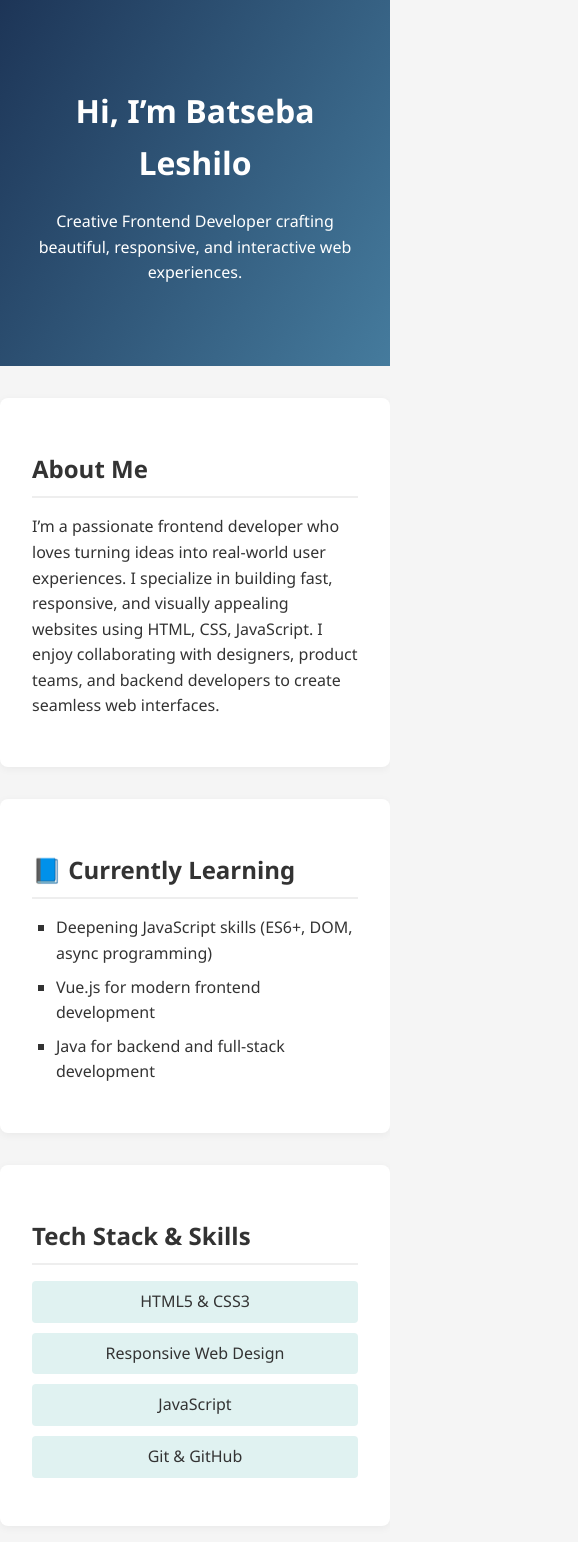
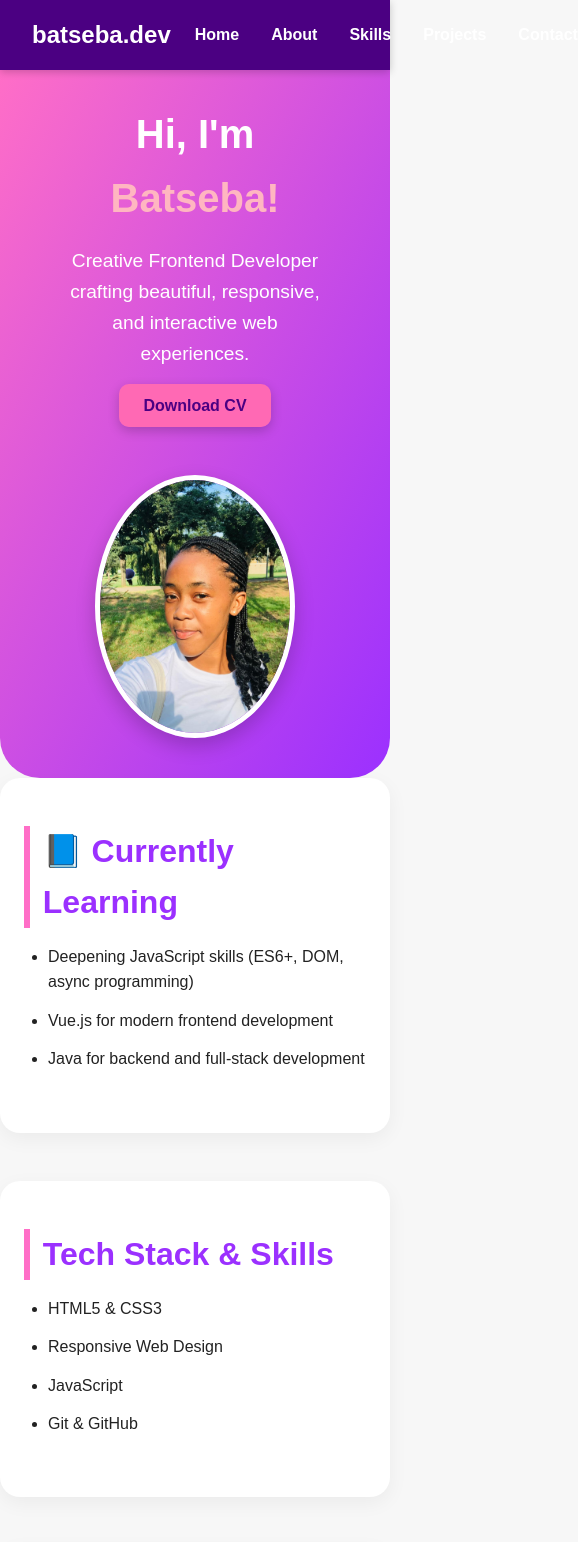
Before and after one commit to Batseba06/frontend-portfolio, a plain HTML site: page index.html in a window 390 px wide. Shown: the top 1542 px of the page, 578 px wide, since content can reach past the window. Drawn offline with Linux system fonts and the light colour scheme.

Commit message:
Made changes

```diff
--- a/index.html
+++ b/index.html
@@ -7,15 +7,31 @@
     <link rel="stylesheet" href="style.css">
 </head>
 <body>
-    <header class="hero">
-    <h1> Hi, I’m Batseba Leshilo</h1>
-    <p>Creative Frontend Developer crafting beautiful, responsive, and interactive web experiences.</p>
-  </header>
+<!-- Navigation -->
+<nav class="navbar">
+    <div class="logo">batseba.dev</div>
+    <ul class="nav-links">
+        <li><a href="index.html">Home</a></li>
+         <li><a href="about.html" >About</a></li>
+        <li><a href="skills.html">Skills</a></li>
+        <li><a href="projects.html">Projects</a></li>
+        <li><a href="contact.html">Contact</a></li>
+    </ul>
+</nav>
 
-  <section class="about">
-    <h2>About Me</h2>
-    <p>I’m a passionate frontend developer who loves turning ideas into real-world user experiences. I specialize in building fast, responsive, and visually appealing websites using HTML, CSS, JavaScript. I enjoy collaborating with designers, product teams, and backend developers to create seamless web interfaces.</p>
-  </section>
+
+<!-- Hero Section -->
+<header class="hero">
+    <div class="hero-content">
+        <h1>Hi, I'm <span>Batseba!</span></h1>
+        <p>Creative Frontend Developer crafting beautiful, responsive, and interactive web experiences.</p>
+        <a href="Batseba_CV.pdf" class="btn" download>Download CV</a>
+    </div>
+    <div class="hero-image">
+        <img src="WhatsApp Image 2025-03-08 at 15.50.47_505fdaff.jpg" alt="Batseba Leshilo">
+    </div>
+</header>
+
 
   <section class="learning">
   <h2>📘 Currently Learning</h2>
--- a/style.css
+++ b/style.css
@@ -1,78 +1,243 @@
-body {
-  margin: 0;
-  font-family: 'Segoe UI', Tahoma, Geneva, Verdana, sans-serif;
-  background-color: #f5f5f5;
-  color: #333;
-  line-height: 1.6;
+/* Reset */
+* {
+    margin: 0;
+    padding: 0;
+    box-sizing: border-box;
+    font-family: 'Arial', sans-serif;
 }
 
-a {
-  color: #0077cc;
-  text-decoration: none;
-}
-a:hover {
-  text-decoration: underline;
+/* Body */
+body {
+    background-color: #f7f7f7;
+    color: #222;
+    line-height: 1.6;
 }
 
-.hero {
-  background: linear-gradient(120deg, #1d3557, #457b9d);
-  color: white;
-  padding: 4rem 2rem;
-  text-align: center;
+/* Navbar */
+.navbar {
+    display: flex;
+    align-items: center;
+    padding: 1rem 2rem;
+    background-color: #4B0082;
+    color: #fff;
+    position: sticky;
+    top: 0;
+    z-index: 100;
+    box-shadow: 0 2px 8px rgba(0,0,0,0.2);
 }
 
-section {
-  padding: 2rem;
-  max-width: 1000px;
-  margin: auto;
-  background-color: #fff;
-  border-radius: 8px;
-  margin-top: 2rem;
-  box-shadow: 0 2px 8px rgba(0,0,0,0.05);
+.navbar .logo {
+    font-size: 1.5rem;
+    font-weight: bold;
+}
+.nav-links {
+    list-style: none;
+    display: flex;
+    gap: 2rem;
+    margin-left: auto;
 }
 
-h2 {
-  border-bottom: 2px solid #eee;
-  padding-bottom: 0.5rem;
-  margin-bottom: 1rem;
+.nav-links li a {
+    color: #fff;
+    text-decoration: none;
+    font-weight: bold;
+    transition: color 0.3s;
 }
 
-.skills ul {
-  list-style: none;
-  padding-left: 0;
-  display: grid;
-  grid-template-columns: repeat(auto-fit, minmax(180px, 1fr));
-  gap: 10px;
+.nav-links li a:hover {
+    color: #FFB6C1;
 }
 
-.skills li {
-  background-color: #e0f2f1;
-  padding: 0.5rem;
-  border-radius: 4px;
-  text-align: center;
+/* Hero */
+.hero {
+    display: flex;
+    justify-content: space-between;
+    align-items: center;
+    padding: 2rem 4rem;
+    gap: 2rem;
+    background: linear-gradient(120deg, #FF6EC7, #9B30FF);
+    color: #fff;
+    border-bottom-left-radius: 40px;
+    border-bottom-right-radius: 40px;
 }
 
-.project {
-  background-color: #f1f1f1;
-  padding: 1rem;
-  margin-bottom: 1rem;
-  border-left: 5px solid #457b9d;
-  border-radius: 5px;
+.hero h1 {
+    font-size: 2.5rem;
+    margin-bottom: 1rem;
 }
 
-footer {
-  text-align: center;
-  padding: 1rem;
-  background-color: #1d3557;
-  color: white;
-  margin-top: 3rem;
+.hero h1 span {
+    color: #FFB6C1;
 }
 
-.learning ul {
-  list-style-type: square;
-  padding-left: 1.5rem;
+.hero p {
+    font-size: 1.2rem;
+    max-width: 500px;
+    margin-bottom: 1.5rem;
 }
 
-.learning li {
-  margin-bottom: 0.5rem;
+.btn {
+    background-color: #FF69B4;
+    color: #4B0082;
+    padding: 0.8rem 1.5rem;
+    text-decoration: none;
+    border-radius: 10px;
+    font-weight: bold;
+    transition: 0.3s;
+    box-shadow: 0 4px 12px rgba(0,0,0,0.2);
 }
+
+.btn:hover {
+    background-color: #FF85C1;
+    transform: translateY(-3px);
+    box-shadow: 0 6px 16px rgba(0,0,0,0.3);
+}
+
+/* Hero Image */
+.hero-image img {
+    width: 300px;
+    height: auto;
+    border-radius: 50%;
+    border: 5px solid #fff;
+    box-shadow: 0 8px 20px rgba(0,0,0,0.2);
+}
+/* About Page Layout - Simple */
+.about-page {
+    padding: 4rem 2rem;
+    min-height: 100vh;
+    background: linear-gradient(120deg, #FF6EC7, #9B30FF); /* same as home hero */
+    display: flex;
+    align-items: center;
+    justify-content: center;
+}
+
+.about-container {
+    display: flex;
+    align-items: center;
+    gap: 3rem;
+    max-width: 1000px;
+    width: 100%;
+}
+
+.about-image img {
+    width: 300px;
+    border-radius: 20px;
+    border: 5px solid #fff;
+    box-shadow: 0 8px 20px rgba(0,0,0,0.2);
+}
+
+.about-text h2 {
+    color: #FFB6C1; /* soft pink heading */
+    font-size: 2rem;
+    margin-bottom: 1rem;
+}
+
+.about-text p {
+    font-size: 1rem;
+    margin-bottom: 1rem;
+    line-height: 1.6;
+    color: #fff; /* white text for contrast */
+}
+
+/* Responsive for smaller screens */
+@media (max-width: 768px) {
+    .about-container {
+        flex-direction: column;
+        text-align: center;
+    }
+
+    .about-image img {
+        width: 200px;
+        margin-bottom: 1.5rem;
+    }
+}
+
+
+
+/* Sections */
+section {
+    padding: 4rem 2rem;
+    max-width: 900px;
+    margin: 0 auto;
+    background-color: #fff;
+    border-radius: 20px;
+    margin-bottom: 3rem;
+    box-shadow: 0 6px 20px rgba(0,0,0,0.05);
+    transition: transform 0.3s, box-shadow 0.3s;
+}
+
+section:hover {
+    transform: translateY(-5px);
+    box-shadow: 0 10px 25px rgba(0,0,0,0.1);
+}
+
+section h2 {
+    color: #9B30FF;
+    margin-bottom: 1rem;
+    font-size: 2rem;
+    border-left: 6px solid #FF6EC7;
+    padding-left: 0.8rem;
+}
+
+/* Lists */
+section p, section li {
+    font-size: 1rem;
+    margin-bottom: 0.8rem;
+}
+
+ul {
+    list-style-type: disc;
+    padding-left: 1.5rem;
+}
+
+/* Projects */
+.project {
+    background-color: #FDF0FA;
+    padding: 1.5rem;
+    margin-bottom: 1.5rem;
+    border-radius: 15px;
+    box-shadow: 0 4px 12px rgba(0,0,0,0.1);
+    transition: transform 0.3s, box-shadow 0.3s;
+}
+
+.project:hover {
+    transform: translateY(-5px);
+    box-shadow: 0 8px 20px rgba(0,0,0,0.15);
+}
+
+/* Contact */
+.contact a {
+    color: #9B30FF;
+    text-decoration: none;
+    font-weight: bold;
+}
+
+.contact a:hover {
+    text-decoration: underline;
+}
+
+/* Footer */
+footer {
+    text-align: center;
+    padding: 2rem;
+    background-color: #4B0082;
+    color: #fff;
+    font-size: 0.9rem;
+}
+
+/* Responsive */
+@media(max-width: 768px) {
+    .hero {
+        flex-direction: column;
+        text-align: center;
+    }
+
+    .hero-image img {
+        width: 200px;
+        margin-top: 1.5rem;
+    }
+
+    section {
+        padding: 3rem 1.5rem;
+    }
+}
```
Also changed, not shown: about.html (added, +42 -0 lines), WhatsApp Image 2025-03-08 at 15.50.47_505fdaff.jpg (added), contact.html (added), learn.html (added), skills.html (added).
